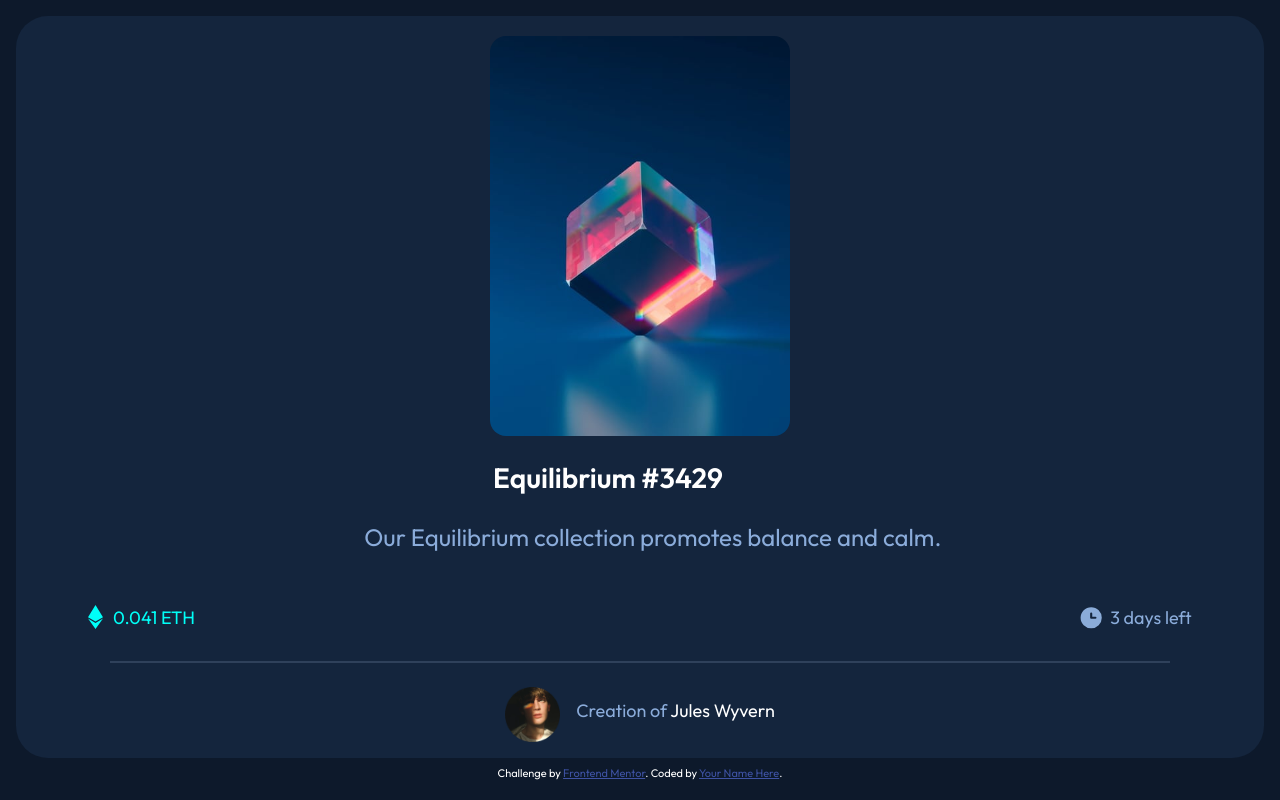
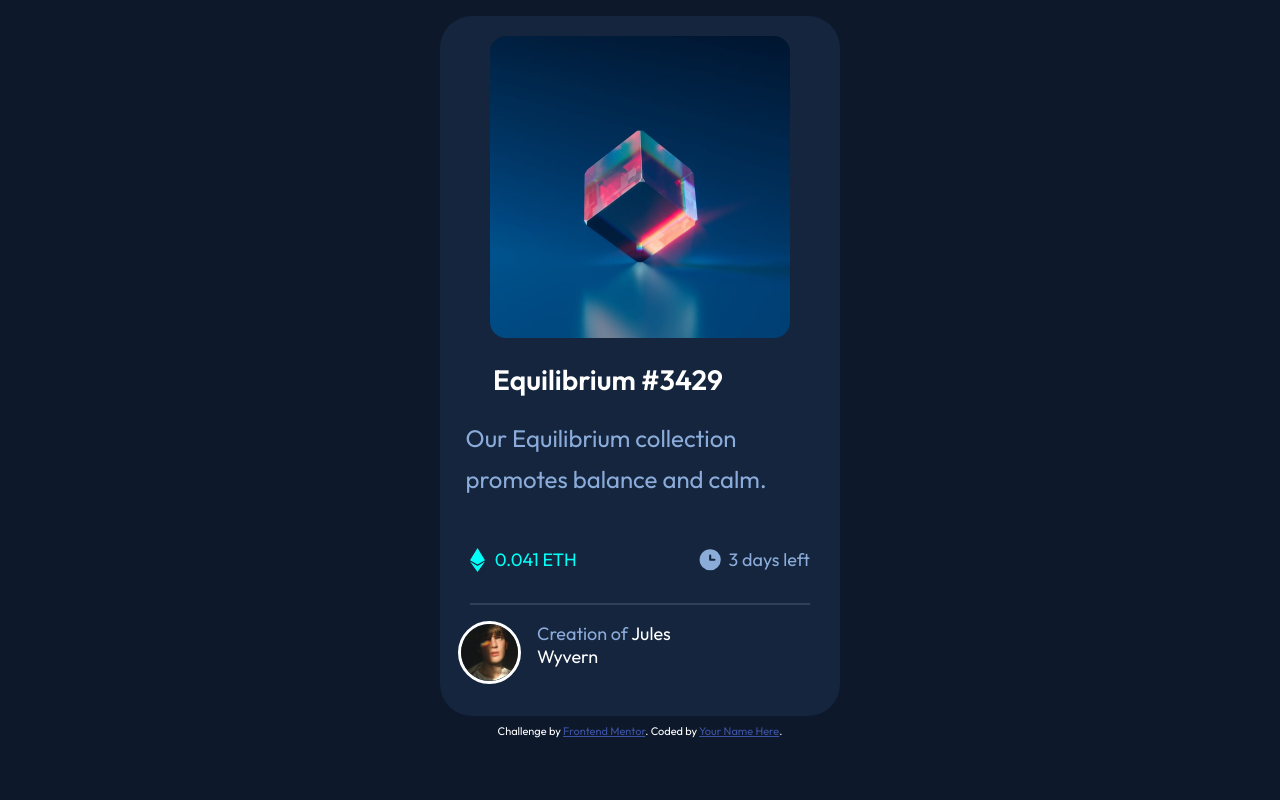
Before and after one commit to Maryahcee/NFT-preview-card-component-challenge-hub, a plain HTML site: page index.html in a window 1280 px wide. Drawn offline with Linux system fonts and the light colour scheme.

Commit message:
added border style to profile img.
Changed the border style of  the profile image and the padding and margin for the desktop version

```diff
--- a/style.css
+++ b/style.css
@@ -117,12 +117,15 @@ body {
   align-items: center;
   justify-content: center;
   width: 95%;
-  padding: 0.5rem;
+  padding: 0 7rem 2rem 0.5rem;
 }
 
 .profile img {
   height: 3.5em;
-  padding-bottom: 0.5rem;
+  width: 3.5em;
+  border-radius: 50%;
+  border-style: solid;
+  border-color: white;
 }
 
 p.name {
@@ -153,9 +156,17 @@ footer {
   color: hsl(228, 45%, 44%);
 }
 
-@media (man-width: 568px) {
-  .card {
-    height: 300px;
+@media (min-width: 600px) {
+  .container {
+    display: flex;
+    align-items: center;
+    justify-content: center;
+    margin: auto;
+    height: 700px;
     width: 400px;
   }
+
+  footer {
+    padding: 0;
+  }
 }
```
